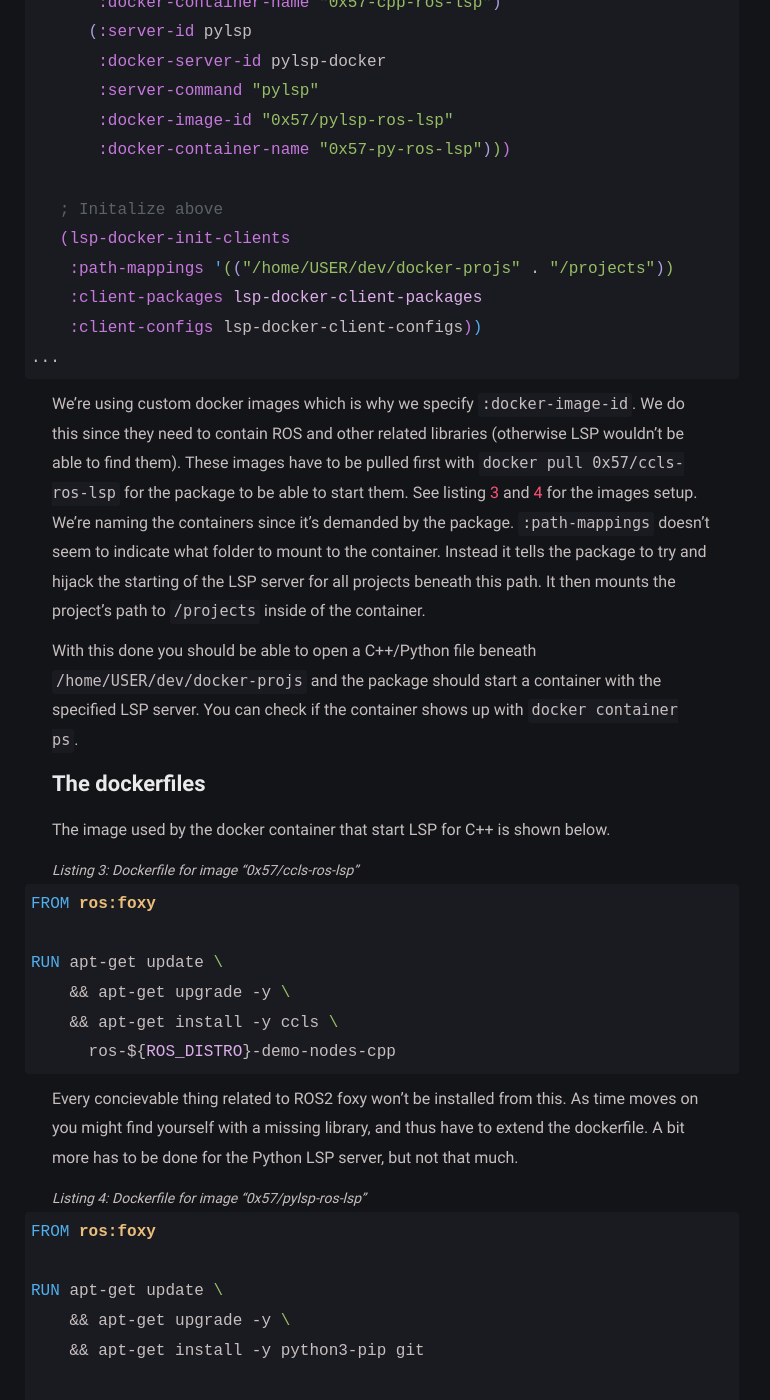
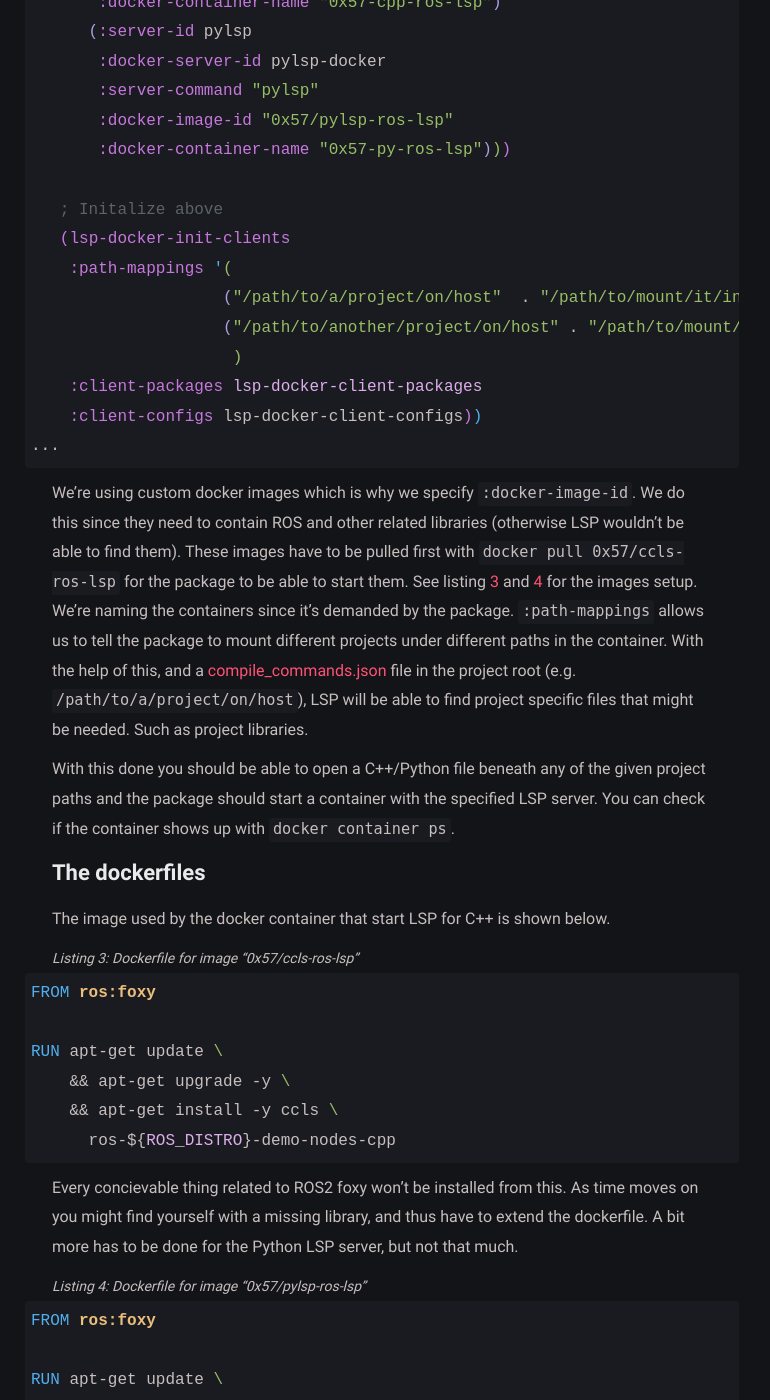
Before and after one commit to r0x57n/r0x57n.github.io, a Jekyll site: the page built from docs/_posts/2022-11-08-ros-lsp-and-doom.html, in a window 1280 px wide and 1400 px high, scrolled down 1448 px. Shown: the whole window, without its empty margins (258-1028 px from the left). Built offline with Jekyll 4.4.1, drawn with Linux system fonts in a browser that asks for light colours; some web fonts are replaced; some of the changed text lies outside the part shown.

Commit message:
updated about :path-mappings

```diff
--- a/docs/_layouts/post.html
+++ b/docs/_layouts/post.html
@@ -82,9 +82,17 @@ layout: compress
 
     </main>
 
-    {% if page.modified %}
-      <small class="post-updated-at">updated_at {{page.modified | date: "%d-%m-%Y"}}</small>
+    {% if page.modifications %}
+       <br \>
+       <hr \>
+       <small>
+         Updates: <br \>
+         {% for mod in page.modifications %}
+           {{ mod[0] | date: "%Y-%m-%d" }}: {{ mod[1] }} <br \>
+         {% endfor %}
+      </small>
     {% endif %}
+
     {% if page.next or page.previous %}
       {% include navigation.html %}
     {% endif %}
--- a/docs/_posts/2022-11-08-ros-lsp-and-doom.html
+++ b/docs/_posts/2022-11-08-ros-lsp-and-doom.html
@@ -1,7 +1,8 @@
 ---
 title: Doom, ROS2 and lsp-docker
 date: 2022-11-10 21:00:00 +01:00
-modified:
+modifications:
+- [2022-11-20, "Changed info about :path-mappings."]
 tags: [emacs, lsp, docker, doom, ros2, ros, lsp-docker]
 description: How to get lsp-docker running with doom emacs for ROS projects.
 image: doom_ros2_lsp_docker.png
@@ -52,7 +53,10 @@ We then tell doom to let the package take over when it comes to starting a LSP s
 
    <span style="color: #5B6268;">; </span><span style="color: #5B6268;">Initalize above</span>
    <span style="color: #c678dd;">(</span><span style="color: #c678dd;">lsp-docker-init-clients</span>
-    <span style="color: #c678dd;">:path-mappings</span> <span style="color: #51afef;">'</span><span style="color: #98be65;">(</span><span style="color: #a9a1e1;">(</span><span style="color: #98be65;">"/home/USER/dev/docker-projs"</span> . <span style="color: #98be65;">"/projects"</span><span style="color: #a9a1e1;">)</span><span style="color: #98be65;">)</span>
+    <span style="color: #c678dd;">:path-mappings</span> <span style="color: #51afef;">'</span><span style="color: #98be65;">(</span>
+                    <span style="color: #a9a1e1;">(</span><span style="color: #98be65;">"/path/to/a/project/on/host"</span>  . <span style="color: #98be65;">"/path/to/mount/it/in/container"</span><span style="color: #a9a1e1;">)</span>
+                    <span style="color: #a9a1e1;">(</span><span style="color: #98be65;">"/path/to/another/project/on/host"</span> . <span style="color: #98be65;">"/path/to/mount/it/in/container"</span><span style="color: #a9a1e1;">)</span>
+                     <span style="color: #98be65;">)</span>
     <span style="color: #c678dd;">:client-packages</span> <span style="color: #dcaeea;">lsp-docker-client-packages</span>
     <span style="color: #c678dd;">:client-configs</span> lsp-docker-client-configs<span style="color: #c678dd;">)</span><span style="color: #51afef;">)</span>
 ...
@@ -60,12 +64,11 @@ We then tell doom to let the package take over when it comes to starting a LSP s
 </div>
 
 <p>
-We&rsquo;re using custom docker images which is why we specify <code>:docker-image-id</code>. We do this since they need to contain ROS and other related libraries (otherwise LSP wouldn&rsquo;t be able to find them). These images have to be pulled first with <code>docker pull 0x57/ccls-ros-lsp</code> for the package to be able to start them. See listing <a href="#org22a02dc">3</a> and <a href="#org2a03cc0">4</a> for the images setup. We&rsquo;re naming the containers since it&rsquo;s demanded by the package. <code>:path-mappings</code> doesn&rsquo;t seem to indicate what folder to mount to the container. Instead it tells the package to try and hijack the starting of the LSP server for all projects beneath this path. It then mounts the project&rsquo;s path to <code>/projects</code> inside of the container.
+We&rsquo;re using custom docker images which is why we specify <code>:docker-image-id</code>. We do this since they need to contain ROS and other related libraries (otherwise LSP wouldn&rsquo;t be able to find them). These images have to be pulled first with <code>docker pull 0x57/ccls-ros-lsp</code> for the package to be able to start them. See listing <a href="#org22a02dc">3</a> and <a href="#org2a03cc0">4</a> for the images setup. We&rsquo;re naming the containers since it&rsquo;s demanded by the package. <code>:path-mappings</code> allows us to tell the package to mount different projects under different paths in the container. With the help of this, and a <a href="https://clang.llvm.org/docs/JSONCompilationDatabase.html">compile_commands.json</a> file in the project root (e.g. <code>/path/to/a/project/on/host</code>), LSP will be able to find project specific files that might be needed. Such as project libraries.
 </p>
 
-
 <p>
-With this done you should be able to open a C++/Python file beneath <code>/home/USER/dev/docker-projs</code> and the package should start a container with the specified LSP server. You can check if the container shows up with <code>docker container ps</code>.
+With this done you should be able to open a C++/Python file beneath any of the given project paths and the package should start a container with the specified LSP server. You can check if the container shows up with <code>docker container ps</code>.
 </p>
 </div>
 </div>
```
Also changed, not shown: docs/_org/2022-11-08-ros-lsp-and-doom.org (+8 -5 lines).
